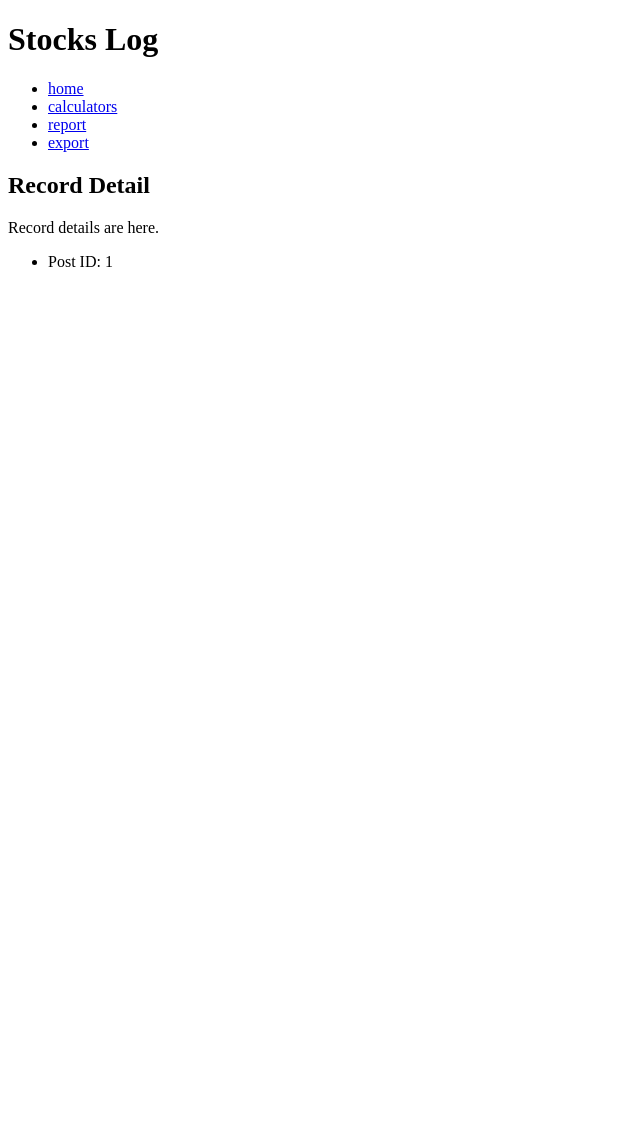
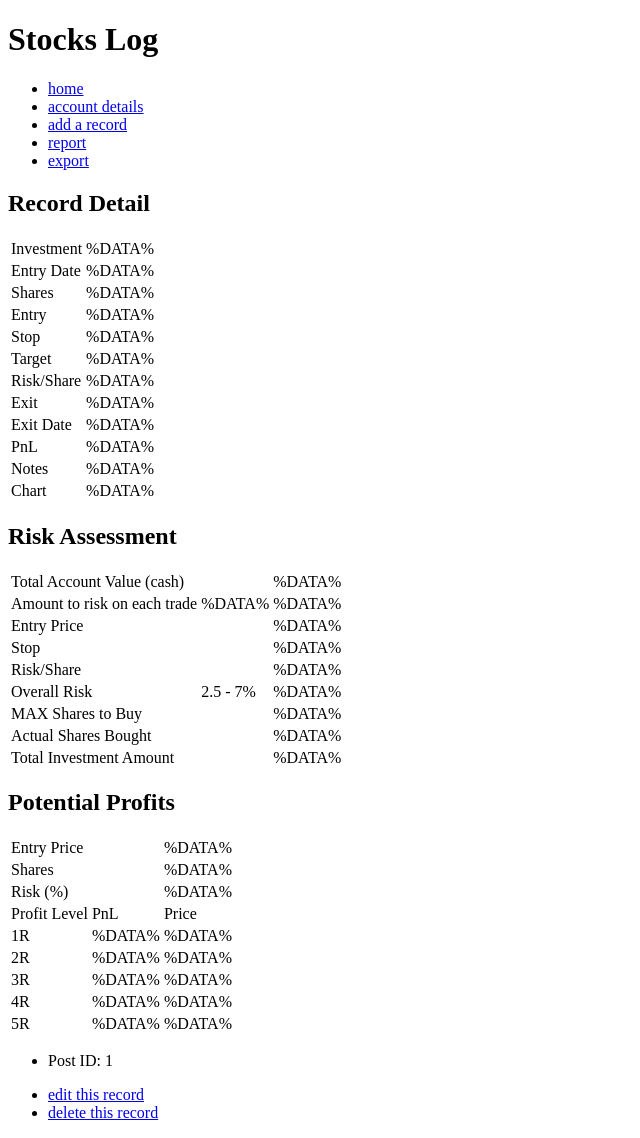
Before and after one commit to lautomator/stocks-log, a Flask app: page /post/1 in a window 1280 px wide. Shown: the whole page, without its empty margins (0-640 px from the left). Before the commit the page ends 267 px from the top, so only its background shows below. Run offline with Flask 2, Linux system fonts and the light colour scheme.

Commit message:
added tables and forms with data placeholders

```diff
--- a/app.py
+++ b/app.py
@@ -10,7 +10,7 @@ from flask import g
 app = Flask(__name__)
 
 # ------------------------------
-# Database operations
+# DATABASE OPERATIONS
 
 DATABASE = 'stocks.db'
 
@@ -35,29 +35,48 @@ def close_connection(exception):
 
 
 # ------------------------------
-# Functions
+# FUNCTIONS
 
-# calculators
-# and summary scripts
+# calculators, summary scripts,
+# and app functions
+
+def update_account_details():
+    pass
+
+def add_record():
+    pass
+
+def edit_record(post_id):
+    pass
+
+def delete_record(post_id):
+    pass
+
+def risk_reward_calc(data):
+    pass
+
+def report_summary(data):
+    pass
+
 
 
 # ------------------------------
-# Views
+# VIEWS
 
-# main index
+# main page
 @app.route('/')
 def index():
     return render_template('index.html')
+
+# account details
+@app.route('/account-details')
+def acount_details():
+    return render_template('account-details.html')
 
 # record detail
 @app.route('/post/<int:post_id>')
 def show_post(post_id):
     return render_template('post.html', post_id=post_id)
-
-# calculators
-@app.route('/calculators')
-def calculators():
-    return render_template('calcs.html')
 
 # summary report
 @app.route('/report')
@@ -68,3 +87,18 @@ def report():
 @app.route('/export')
 def export_log():
     return render_template('export.html')
+
+# add a post/record
+@app.route('/add')
+def add_post():
+    return render_template('add-post.html')
+
+# delete a post/record
+@app.route('/delete/<int:post_id>')
+def delete_post(post_id):
+    return render_template('delete-post.html', post_id=post_id)
+
+# edit a post/record
+@app.route('/edit/<int:post_id>')
+def edit_post(post_id):
+    return render_template('edit-post.html', post_id=post_id)
--- a/schema.sql
+++ b/schema.sql
@@ -1,4 +1,11 @@
+DROP TABLE IF EXISTS account_info;
 DROP TABLE IF EXISTS stocks_log;
+
+CREATE TABLE account_info (
+    id INTEGER PRIMARY KEY AUTOINCREMENT,
+    account_value FLOAT NOT NULL,
+    maximum_risk INTEGER NOT NULL
+);
 
 CREATE TABLE stocks_log (
     id INTEGER PRIMARY KEY AUTOINCREMENT,
--- a/templates/base.html
+++ b/templates/base.html
@@ -13,7 +13,8 @@
         <nav>
             <ul>
                 <li><a href="/">home</a></li>
-                <li><a href="/calculators">calculators</a></li>
+                <li><a href="/account-details">account details</a></li>
+                <li><a href="/add">add a record</a></li>
                 <li><a href="/report">report</a></li>
                 <li><a href="/export">export</a></li>
             </ul>
--- a/templates/post.html
+++ b/templates/post.html
@@ -5,9 +5,162 @@
 {% block content %}
     <h2>Record Detail</h2>
 
-    <p>Record details are here.</p>
+    <div class="details-record-grid">
+        <table>
+            <tr>
+                <td>Investment</td>
+                <td>%DATA%</td>
+            </tr>
+                <td>Entry Date</td>
+                <td>%DATA%</td>
+            </tr>
+                <td>Shares</td>
+                <td>%DATA%</td>
+            </tr>
+                <td>Entry</td>
+                <td>%DATA%</td>
+            </tr>
+                <td>Stop</td>
+                <td>%DATA%</td>
+            </tr>
+                <td>Target</td>
+                <td>%DATA%</td>
+            </tr>
+                <td>Risk/Share</td>
+                <td>%DATA%</td>
+            </tr>
+                <td>Exit</td>
+                <td>%DATA%</td>
+            </tr>
+                <td>Exit Date</td>
+                <td>%DATA%</td>
+            </tr>
+                <td>PnL</td>
+                <td>%DATA%</td>
+            </tr>
+            </tr>
+                <td>Notes</td>
+                <td>%DATA%</td>
+            </tr>
+            </tr>
+                <td>Chart</td>
+                <td>%DATA%</td>
+            </tr>
+        </table>
+    </div>
+
+    <div class="risk-profits-grid">
+        <h2>Risk Assessment</h2>
+
+        <table>
+            <tr>
+                <td>Total Account Value (cash)</td>
+                <td>&nbsp;</td>
+                <td>%DATA%</td>
+            </tr>
+            <tr>
+                <td>Amount to risk on each trade</td>
+                <td>%DATA%</td>
+                <td>%DATA%</td>
+            </tr>
+            <tr>
+                <td>Entry Price</td>
+                <td>&nbsp;</td>
+                <td>%DATA%</td>
+            </tr>
+            <tr>
+                <td>Stop</td>
+                <td>&nbsp;</td>
+                <td>%DATA%</td>
+            </tr>
+            <tr>
+                <td>Risk/Share</td>
+                <td>&nbsp;</td>
+                <td>%DATA%</td>
+            </tr>
+            <tr>
+                <td>Overall Risk</td>
+                <td>2.5 - 7%</td>
+                <td>%DATA%</td>
+            </tr>
+            <tr>
+                <td>MAX Shares to Buy</td>
+                <td>&nbsp;</td>
+                <td>%DATA%</td>
+            </tr>
+            <tr>
+                <td>Actual Shares Bought</td>
+                <td>&nbsp;</td>
+                <td>%DATA%</td>
+            </tr>
+            <tr>
+                <td>Total Investment Amount</td>
+                <td>&nbsp;</td>
+                <td>%DATA%</td>
+            </tr>
+        </table>
+    </div>
+
+    <div class="risk-profits-grid">
+        <h2>Potential Profits</h2>
+
+        <table>
+            <tr>
+                <td>Entry Price</td>
+                <td>&nbsp;</td>
+                <td>%DATA%</td>
+            </tr>
+            <tr>
+                <td>Shares</td>
+                <td>&nbsp;</td>
+                <td>%DATA%</td>
+            </tr>
+            <tr>
+                <td>Risk (%)</td>
+                <td>&nbsp;</td>
+                <td>%DATA%</td>
+            </tr>
+            <tr>
+                <td>Profit Level</td>
+                <td>PnL</td>
+                <td>Price</td>
+            </tr>
+            <tr>
+                <td>1R</td>
+                <td>%DATA%</td>
+                <td>%DATA%</td>
+            </tr>
+            <tr>
+                <td>2R</td>
+                <td>%DATA%</td>
+                <td>%DATA%</td>
+            </tr>
+            <tr>
+                <td>3R</td>
+                <td>%DATA%</td>
+                <td>%DATA%</td>
+            </tr>
+            <tr>
+                <td>4R</td>
+                <td>%DATA%</td>
+                <td>%DATA%</td>
+            </tr>
+            <tr>
+                <td>5R</td>
+                <td>%DATA%</td>
+                <td>%DATA%</td>
+            </tr>
+        </table>
+    </div>
 
     <ul>
         <li>Post ID: {{ post_id }}</li>
     </ul>
 {% endblock %}
+
+{% block footer %}
+    <ul>
+        <li><a href="/edit/1">edit this record</a></li>
+        <li><a href="/delete/1">delete this record</a></li>
+    </ul>
+{% endblock %}
```
Also changed, not shown: templates/account-details.html (added, +9 -0 lines), templates/add-post.html (added, +9 -0 lines), templates/calcs.html (deleted, +0 -15 lines), templates/delete-post.html (added, +9 -0 lines), templates/edit-post.html (added, +9 -0 lines), templates/index.html (+49 -3 lines).
